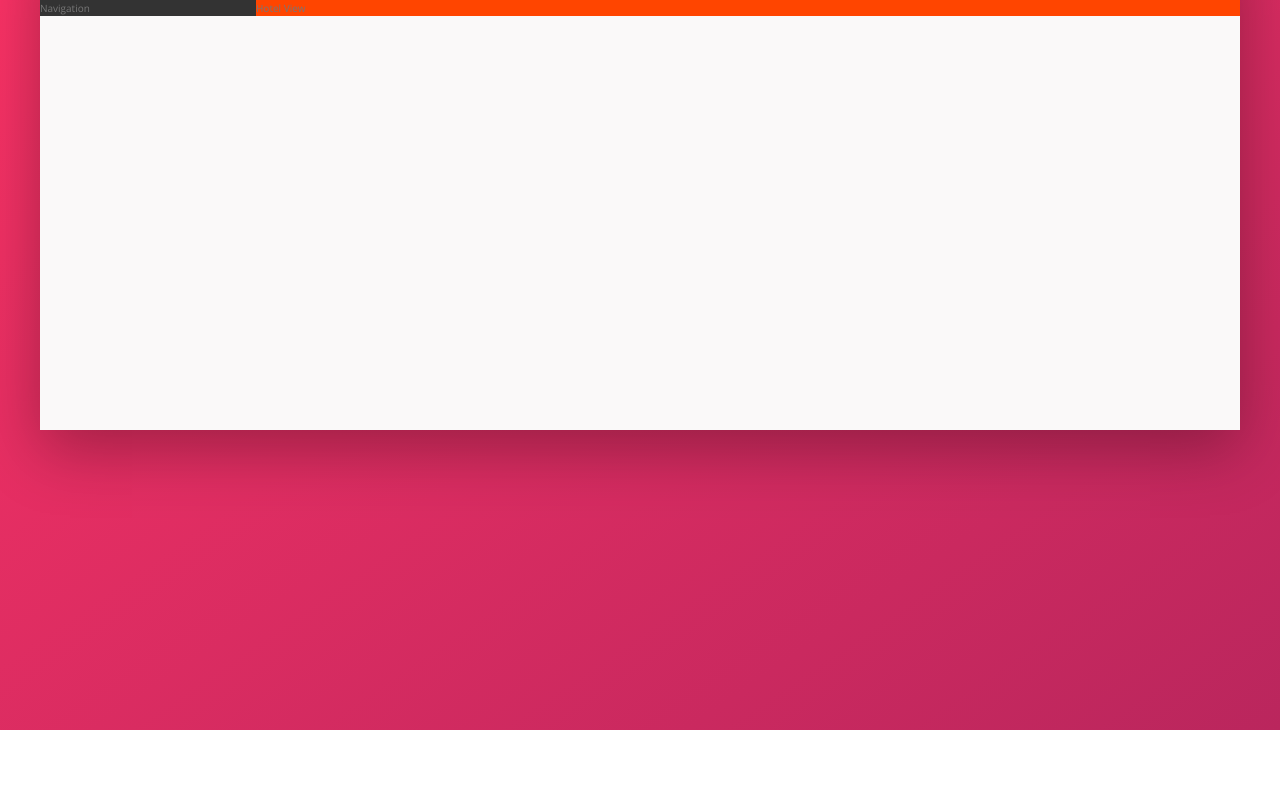
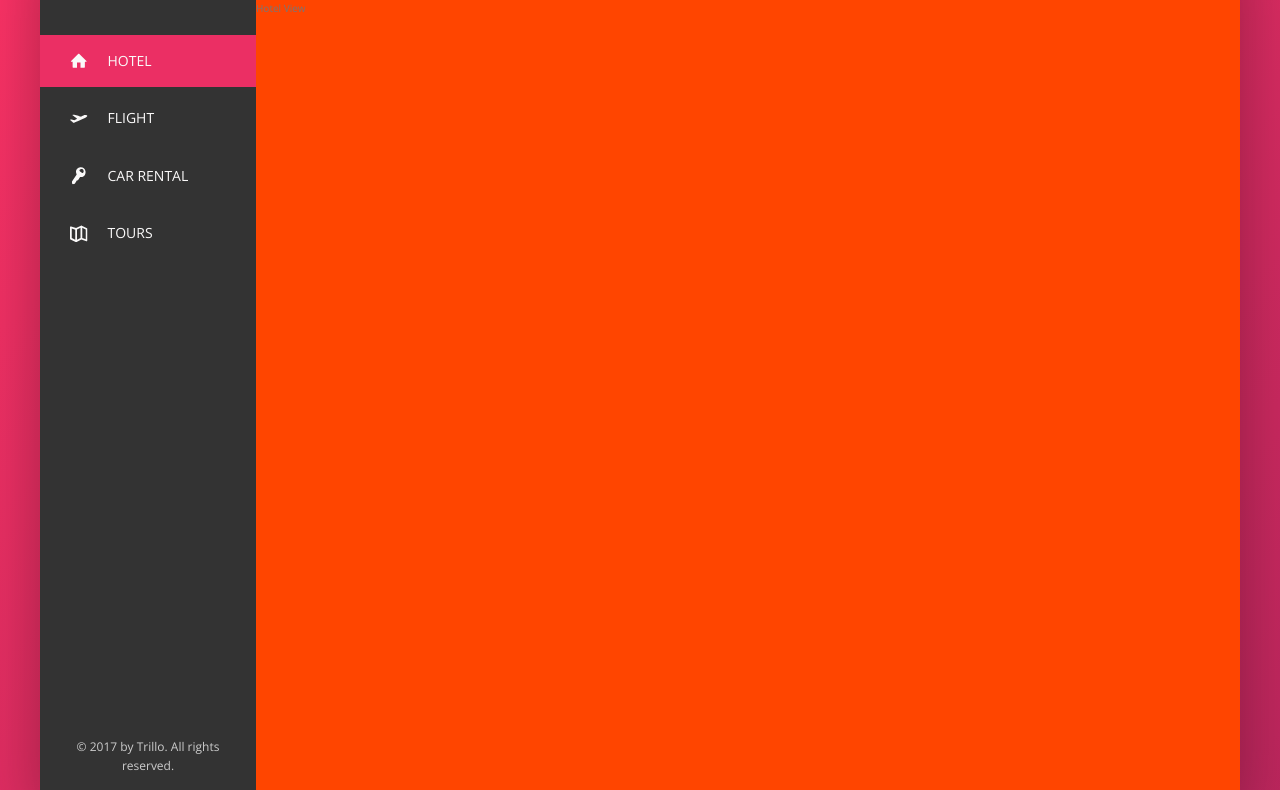
Before and after one commit to satyaki07/Trillo, a website: page index.html in a window 1280 px wide. Shown: the part 150-940 px from the top of the page. Before the commit the page ends 880 px from the top, so only its background shows below. Drawn offline with nearby package versions, Linux system fonts and the light colour scheme.

Commit message:
Side bar

```diff
--- a/index.html
+++ b/index.html
@@ -46,8 +46,46 @@
 
             <div class="content">
                 <nav class="sidebar">
-                    Navigation
+                    <ul class="side-nav">
+                        <li class="side-nav__item side-nav__item--active">
+                            <a href="#" class="side-nav__link">
+                                <svg class="side-nav__icon">
+                                    <use xlink:href="img/sprite.svg#icon-home"></use>
+                                </svg>
+                                <span>Hotel</span>
+                            </a>
+                        </li>
+                        <li class="side-nav__item">
+                            <a href="#" class="side-nav__link">
+                                <svg class="side-nav__icon">
+                                    <use xlink:href="img/sprite.svg#icon-aircraft-take-off"></use>
+                                </svg>
+                                <span>Flight</span>
+                            </a>
+                        </li>
+                        <li class="side-nav__item">
+                            <a href="#" class="side-nav__link">
+                                <svg class="side-nav__icon">
+                                    <use xlink:href="img/sprite.svg#icon-key"></use>
+                                </svg>
+                                <span>Car Rental</span>
+                            </a>
+                        </li>
+                        <li class="side-nav__item">
+                            <a href="#" class="side-nav__link">
+                                <svg class="side-nav__icon">
+                                    <use xlink:href="img/sprite.svg#icon-map"></use>
+                                </svg>
+                                <span>Tours</span>
+                            </a>
+                        </li>
+                    </ul>
+
+                    <div class="legal">
+                        &copy; 2017 by Trillo. All rights reserved.
+                    </div>
                 </nav>
+
                 <main class="hotel-view">
                     Hotel View
                 </main>
--- a/sass/_base.scss
+++ b/sass/_base.scss
@@ -6,7 +6,7 @@ COLORS
 */
 
 :root {
-    --color-primary: ##eb2f64;
+    --color-primary: #eb2f64;
     --color-primary-light: #FF3366;
     --color-primary-dark: #BA265D;
     --color-grey-light-2: #f4f2f2;
--- a/sass/_components.scss
+++ b/sass/_components.scss
@@ -93,7 +93,7 @@
         height: 1.75rem;
         width: 1.75rem;
         border-radius: 100px;
-        background-color: var(--color-primary-light);
+        background-color: var(--color-primary);
         color: #fff;
         position: absolute;
         top: 1.5rem;
@@ -112,3 +112,68 @@
     }
 
 }
+
+//Side-Navigation
+.side-nav {
+    font-size: 1.4rem;
+    list-style: none;
+    margin-top: 3.5rem;
+
+    &__item {
+        position: relative;
+
+        &:not(:last-child) {
+            margin-bottom: .5rem;
+        }
+    }
+
+    &__item::before {
+        content: "";
+        position: absolute;
+        top: 0;
+        left: 0;
+        height: 100%;
+        width: 3px;
+        background-color: var(--color-primary);
+        transform: scaleY(0);
+        transition: transform .2s, width .4s cubic-bezier(1,0,0,1) .2s, background-color .1s;
+    }
+
+    &__item:hover::before,
+    &__item--active::before {
+        transform: scaleY(1);
+        width: 100%;
+    }
+
+    &__item:active::before {
+        background-color: var(--color-primary-light);
+    }
+
+    &__link:link,
+    &__link:visited {
+        color: var(--color-grey-light-1);
+        text-decoration: none;
+        text-transform: uppercase;
+        display: block;
+        padding: 1.5rem 3rem;
+        position: relative;
+        z-index: 10;
+
+        display: flex;
+        align-items: center;
+    }
+
+    &__icon {
+        width: 1.75rem;
+        height: 1.75rem;
+        margin-right: 2rem;
+        fill: currentColor;
+    }
+}
+
+.legal {
+    font-size: 1.2rem;
+    text-align: center;
+    padding: 2.5rem;
+    color: var(--color-grey-light-4);
+}
--- a/sass/_layout.scss
+++ b/sass/_layout.scss
@@ -25,9 +25,15 @@
     background-color: var(--color-grey-dark-1);
     flex: 0 0 18%;
 
+    display: flex;
+    flex-direction: column;
+    justify-content: space-between;
+
 }
 
 .hotel-view {
     background-color: orangered;
+    height: 80rem;
+
     flex: 1;
 }
```
Also changed, not shown: css/style.css.
